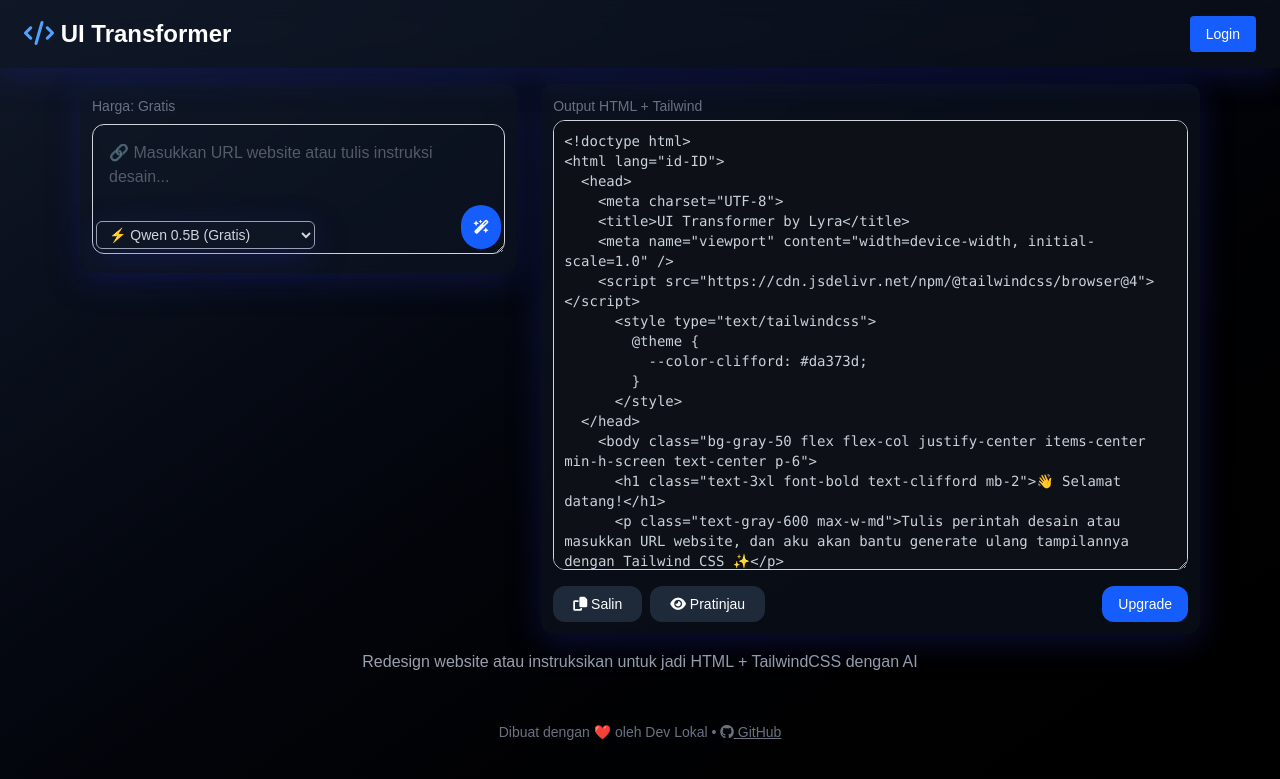
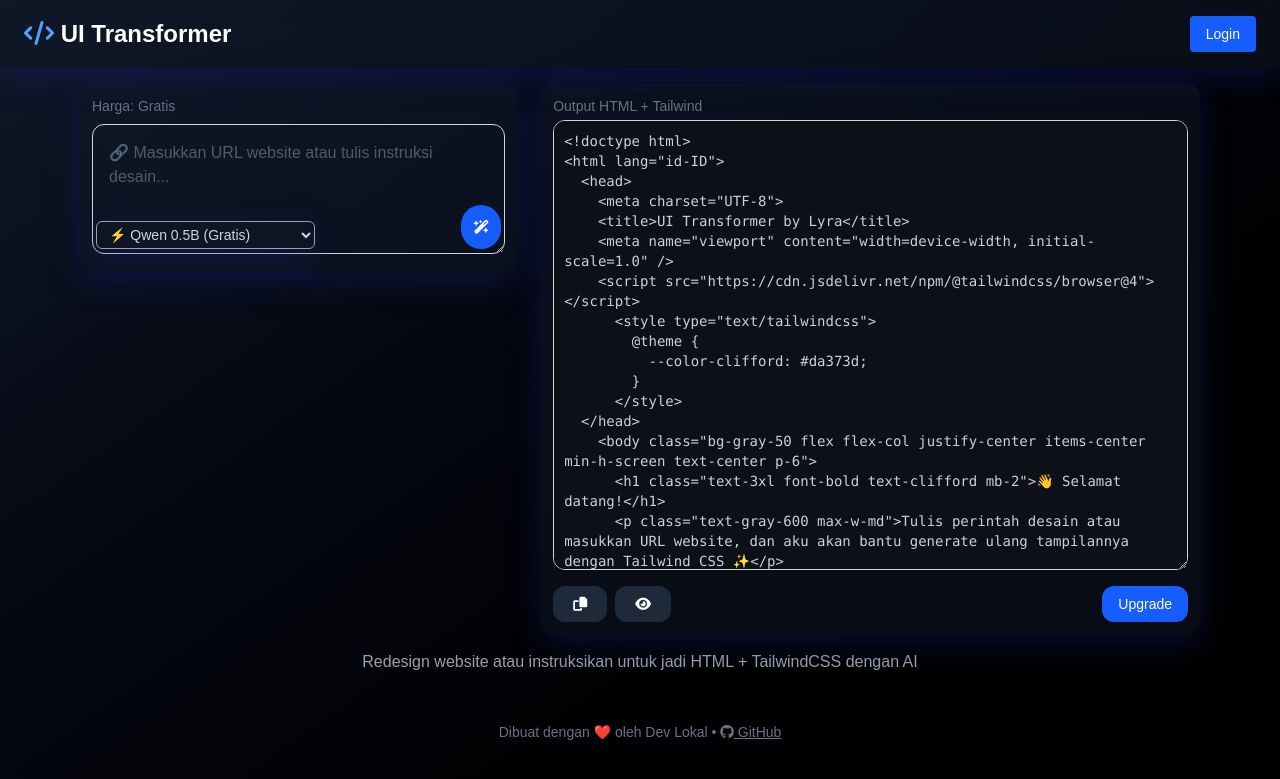
Before and after one commit to daffadevhosting/ui-transformers, a Jekyll site: the page built from index.html, in a window 1280 px wide. Shown: the top 779 px of the page. Built offline with Jekyll 4.4.1, drawn with Linux system fonts in a browser that asks for light colours; nearby versions of some CDN libraries; comment, search, counter and statistics services are not loaded.

Commit message:
Update outputPanel.html

```diff
--- a/_includes/outputPanel.html
+++ b/_includes/outputPanel.html
@@ -11,10 +11,10 @@
                  id="copy-button"
                 class="cursor-pointer bg-gray-800 text-white px-5 py-2 rounded-xl hover:bg-black transition-all text-sm"
               >
-                <i class="fa-solid fa-copy"></i> Salin
+                <i class="fa-solid fa-copy"></i>
               </button>
               <button id="show-preview" class="cursor-pointer bg-gray-800 text-white px-5 py-2 rounded-xl hover:bg-black transition-all text-sm">
-                <i class="fa-solid fa-eye"></i> Pratinjau
+                <i class="fa-solid fa-eye"></i>
               </button>
             </div>
             <label class="inline-flex gap-3 items-center cursor-pointer">
```
